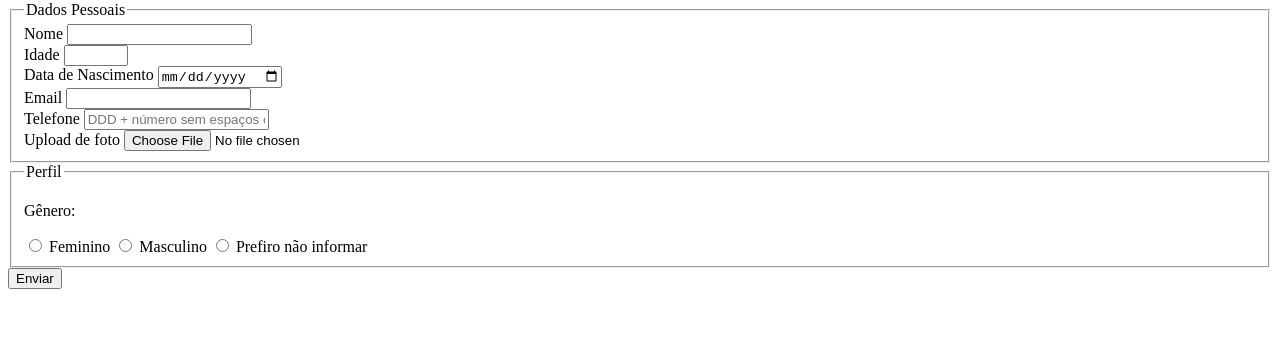
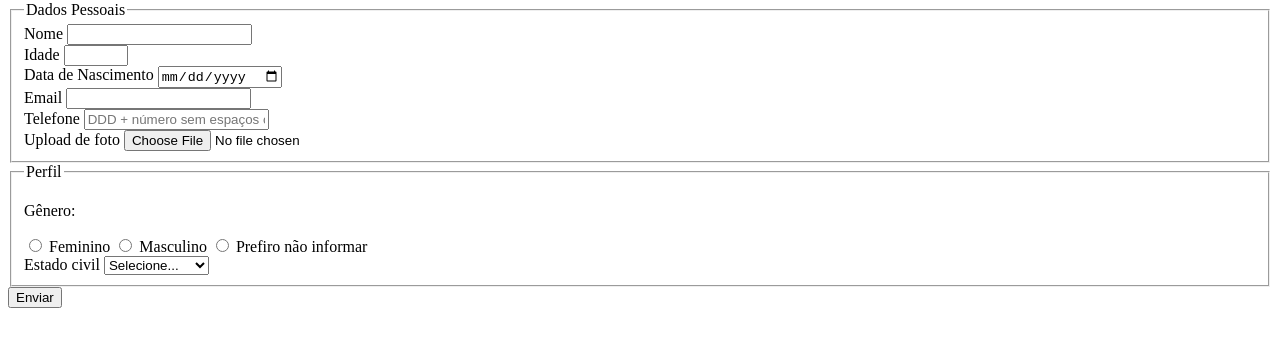
Before and after one commit to HugoFreitas7/pesquisa-culturama, a plain HTML site: page index.html in a window 1280 px wide. Shown: the part 79-426 px from the top of the page. Drawn offline with Linux system fonts and the light colour scheme.

Commit message:
Adiciona opcoes de estado civil

```diff
--- a/index.html
+++ b/index.html
@@ -41,6 +41,16 @@
             <label for="userGender">Masculino</label>
             <input type="radio" name="userGender" value="notInformed">
             <label for="userGender">Prefiro não informar</label>
+            <br>
+            <label for="maritalStatus">Estado civil</label>
+            <select name="maritalStatus">
+                <option value="notInformed">Selecione...</option>
+                <option value="casado">Casado</option>
+                <option value="solteiro">Solteiro</option>
+                <option value="divorciado">Divorciado</option>
+                <option value="uniaoEstavel">União Estável</option>
+            </select>
+
         </fieldset>
         <button type="submit">Enviar</button>
     </form>
```
